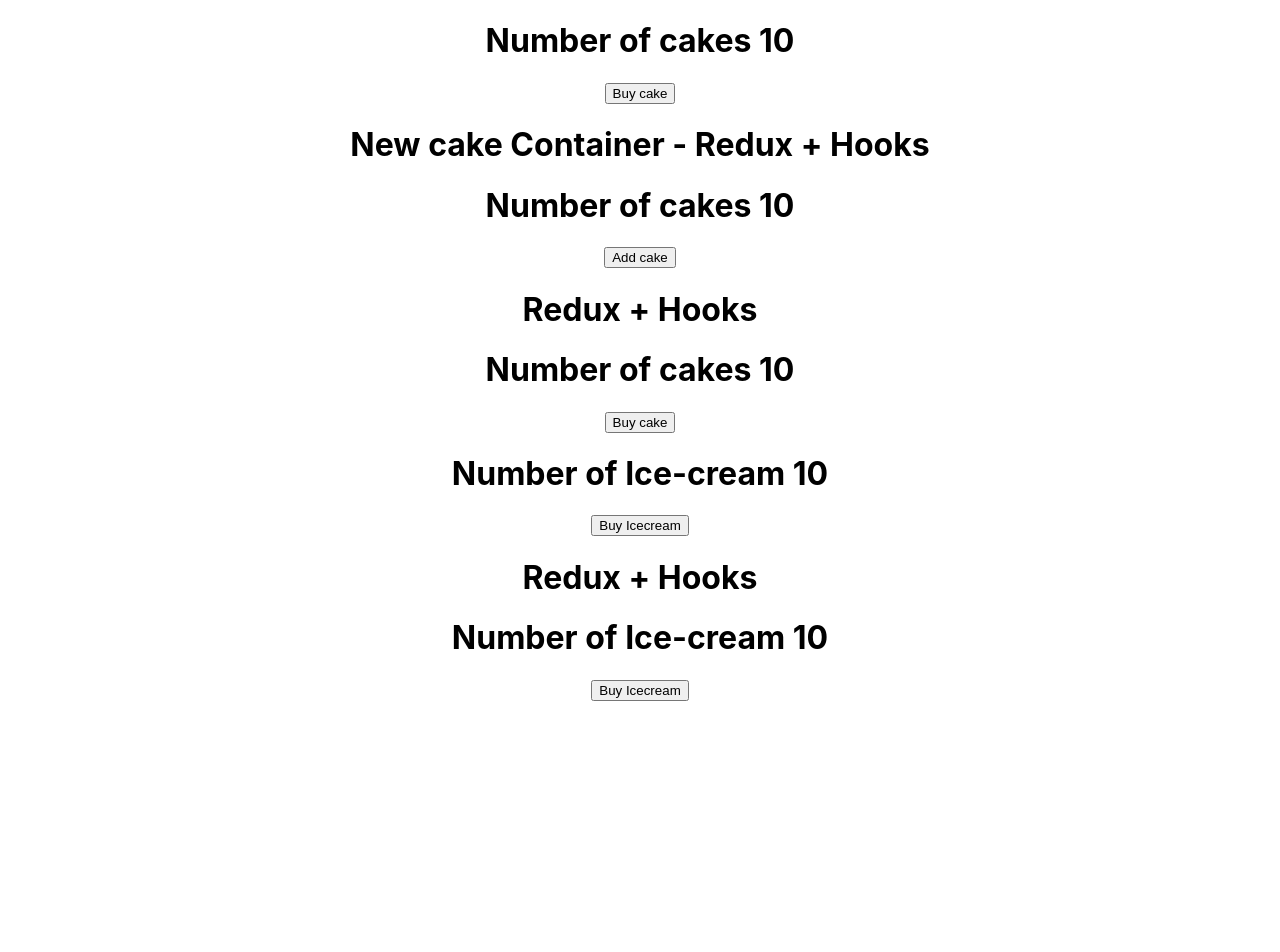
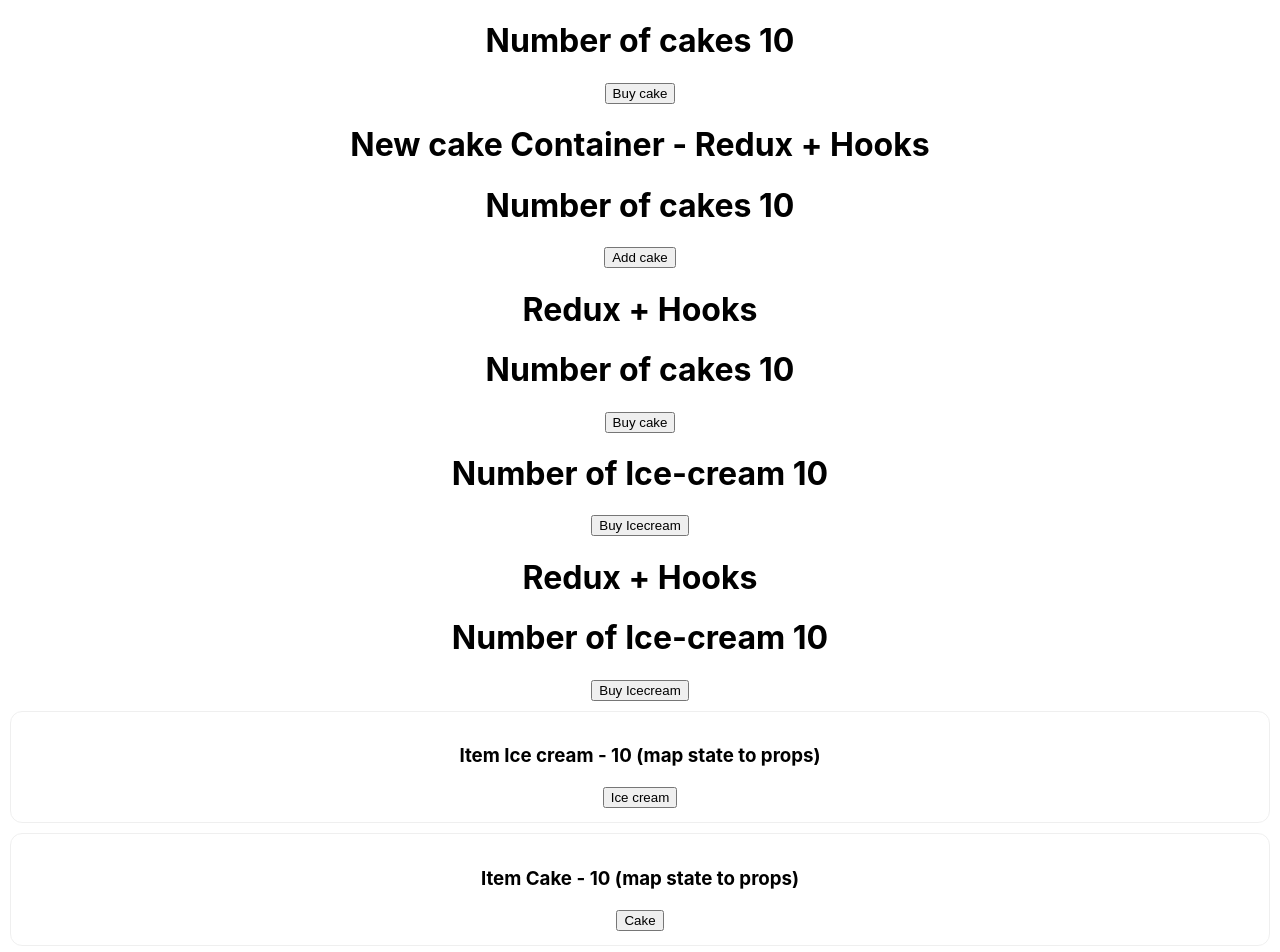
Before and after one commit to Sohidul-Islam/redux-notes, a React (Create React App) app in the folder react-redux/: page / in a window 1280 px wide. Shown: the top 952 px of the page. Before the commit the page ends 800 px from the top, so only its background shows below. Built offline with nearby package versions, Linux system fonts and the light colour scheme.

Commit message:
how to use container ownprops in mapStateToProps

```diff
--- a/react-redux/src/App.js
+++ b/react-redux/src/App.js
@@ -6,16 +6,21 @@
 import IceCreamContainer from "./Components/IceCreamContainer";
 import IceCreamContainerReduxPlusHooks from "./Components/IceCreamContainerReduxPlusHooks";
 import NewCakeContainer from "./Components/NewCakeContainer";
+import ItemContainer from "./Components/ItemContainer";
 
 function App() {
   return (
     <Provider store={store}>
       <div className="App">
         <CakeContainer />
+
         <NewCakeContainer />
         <ReduxPlusHooks />
         <IceCreamContainer />
         <IceCreamContainerReduxPlusHooks />
+
+        <ItemContainer />
+        <ItemContainer cake />
       </div>
     </Provider>
   );
--- /dev/null
+++ b/react-redux/src/Components/ItemContainer.js
@@ -0,0 +1,46 @@
+import React from "react";
+import { connect } from "react-redux";
+import { buyCake, buyIcecream } from "./../Redux";
+
+function ItemContainer(props) {
+  return (
+    <div
+      style={{
+        margin: "10px",
+        border: "1px solid #eeee",
+        borderRadius: "12px",
+        padding: "14px",
+      }}
+    >
+      <h3>
+        Item {props.cake ? "Cake" : "Ice cream"} - {props?.item} (map state to
+        props)
+      </h3>
+
+      <button onClick={props?.dispatch}>
+        {props.cake ? "Cake" : "Ice cream"}
+      </button>
+    </div>
+  );
+}
+
+const mapStateToProps = (state, containerOwnProps) => {
+  const itemState = containerOwnProps?.cake
+    ? state.cake.numOfCakes
+    : state.iceCream.numberOfIceCream;
+  return {
+    item: itemState,
+  };
+};
+
+const mapDispatchToProps = (dispatch, containerOwnProps) => {
+  const itemState = containerOwnProps?.cake
+    ? () => dispatch(buyCake())
+    : () => dispatch(buyIcecream());
+  return {
+    dispatch: itemState,
+  };
+};
+
+// here we connect with react redux with mapt to state props map to dispatch props.
+export default connect(mapStateToProps, mapDispatchToProps)(ItemContainer);
```
